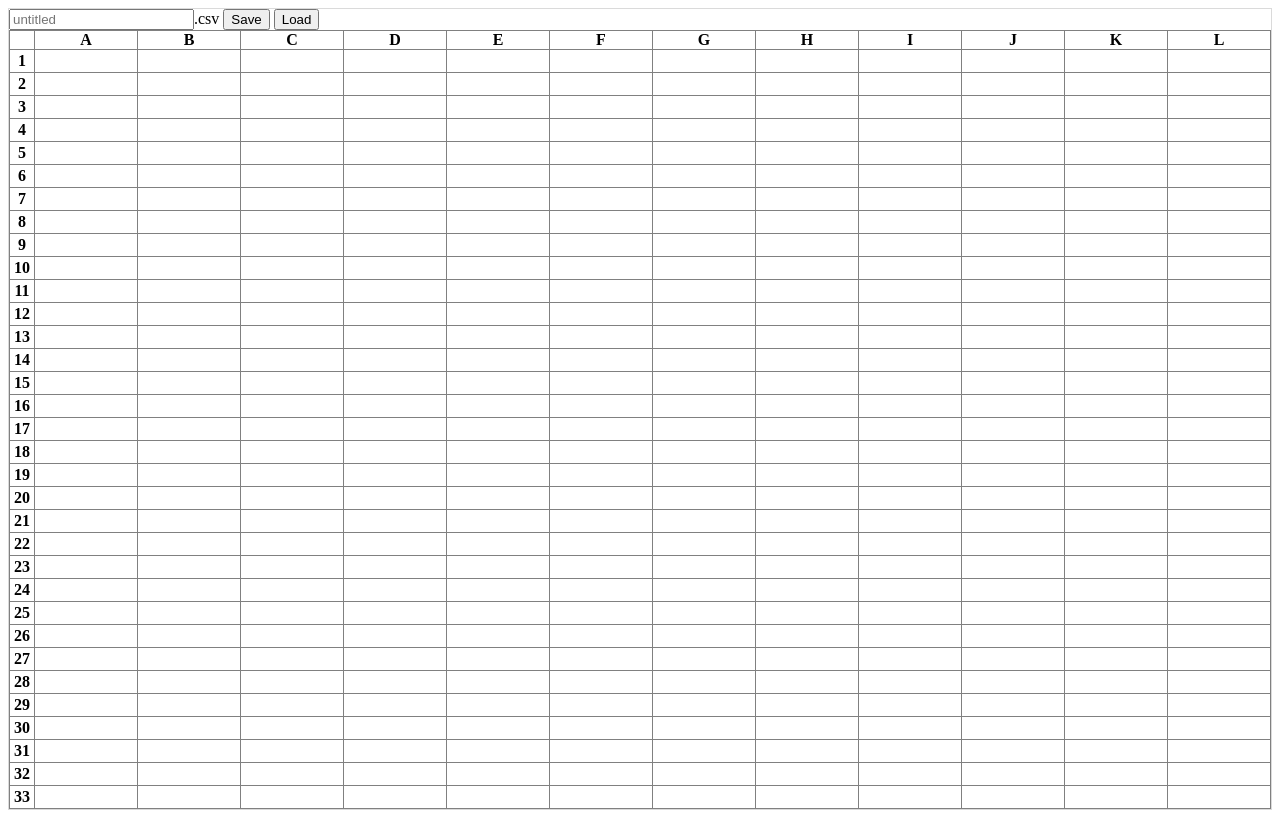
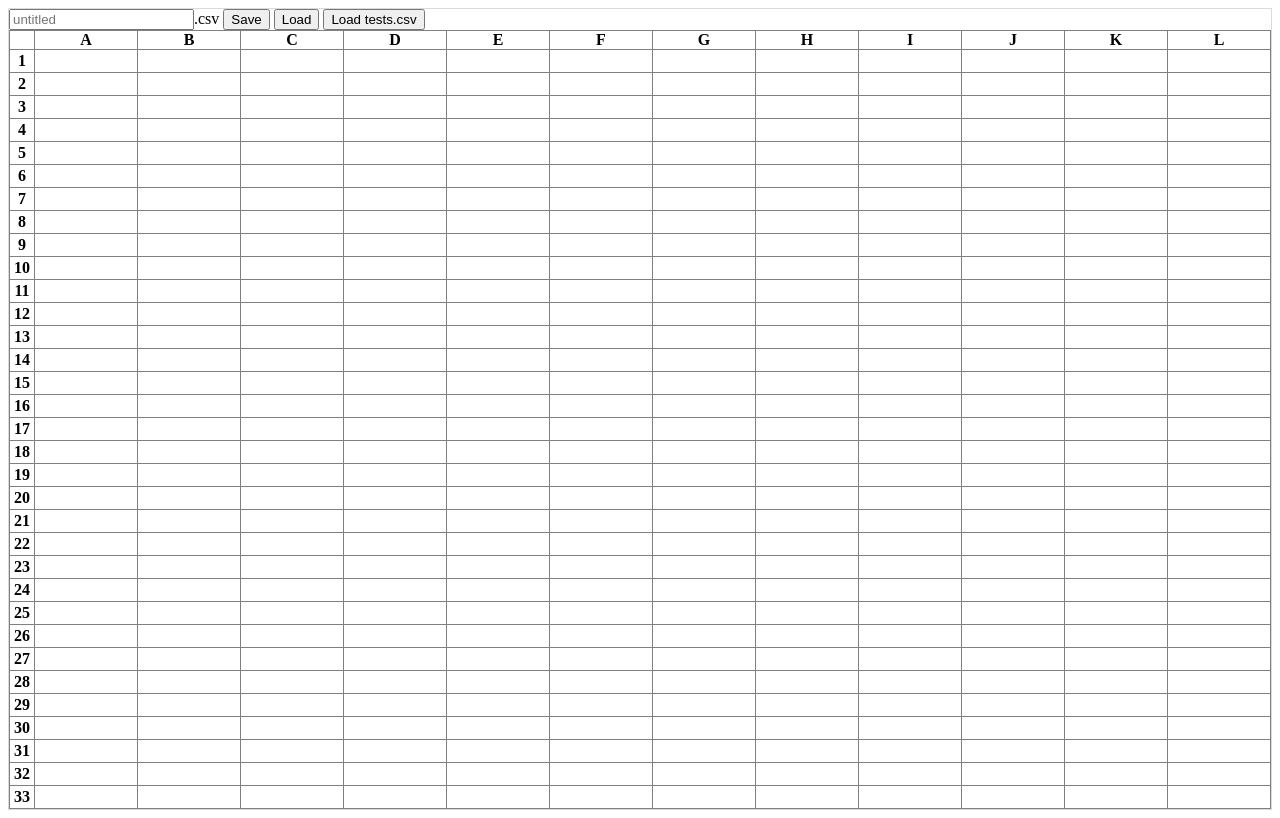
Before and after one commit to Frost886/sheet, a SvelteKit app: page / in a window 1280 px wide. Built offline with nearby package versions, Linux system fonts and the light colour scheme.

Commit message:
add Load tests.csv button on Sheet.svelte

```diff
--- a/src/routes/Sheet.svelte
+++ b/src/routes/Sheet.svelte
@@ -36,12 +36,9 @@
 		a.click();
 	}
 
-	function loadCsv() {
-		const input = document.createElement('input');
-		input.type = 'file';
-		input.accept = '.csv';
-		input.onchange = () => {
-			Papa.parse(input.files[0], {
+	function loadCsv(csv) {
+		// csvの中身を読み込む
+		Papa.parse(csv, {
 			complete: function(results) {
 				for (let i = 0; i < cells.length; i++) {
 					for (let j = 0; j < cells[i].length; j++) {
@@ -58,9 +55,37 @@
 				}
 				updateAll();
 			}
-			})
+		});
+	}
+
+	function loadCsvFromFile() {
+		const input = document.createElement('input');
+		input.type = 'file';
+		input.accept = '.csv';
+		input.onchange = () => {
+			// ファイルの拡張子を除いた名前をテキストボックス(fileName)に入力
+			const name = input.files[0].name;
+			const index = name.lastIndexOf('.');
+			fileName = index === -1 ? name : name.substring(0, index);
+
+			// csvの中身を読み込む
+			loadCsv(input.files[0]);
 		};
 		input.click();
+	}
+
+	function loadCsvTests() {
+		const csvUrl = "/data/tests.csv";
+		fetch(csvUrl)
+			.then(response => {
+				if (!response.ok) throw new Error("CSVファイルが見つかりません");
+				return response.text();
+			})
+			.then(csvText => {
+				loadCsv(csvText);
+				fileName = "tests";
+			})
+			.catch(err => console.error("読み込みエラー：", err));
 	}
 
 	function updateAll() {
@@ -815,7 +840,8 @@
 <div class="top-bar">
 	<input type="text" bind:value={fileName} placeholder="untitled" />.csv
 	<button on:click={saveCsv}>Save</button>
-	<button on:click={loadCsv}>Load</button>
+	<button on:click={loadCsvFromFile}>Load</button>
+	<button on:click={loadCsvTests}>Load tests.csv</button>
 </div>
 <table>
 	<thead>
```
Also changed, not shown: static/data/tests.csv (added), 1 other file (tests, documents, lock files or other folders). Lines whose indentation alone changed are shown as unchanged.
